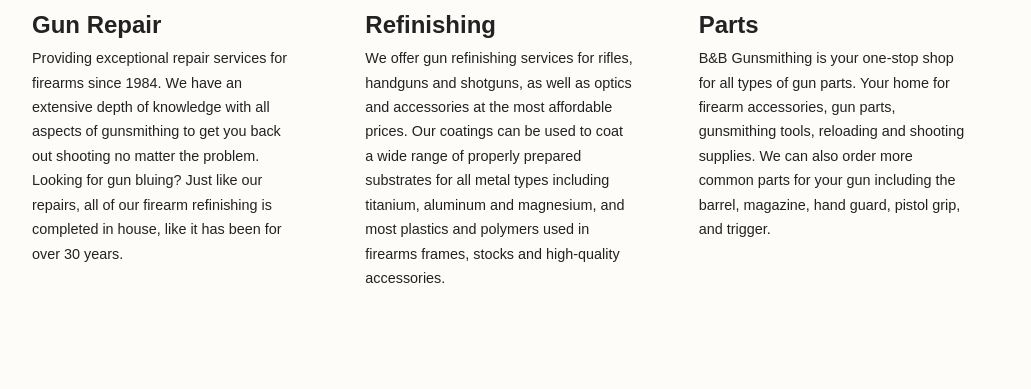
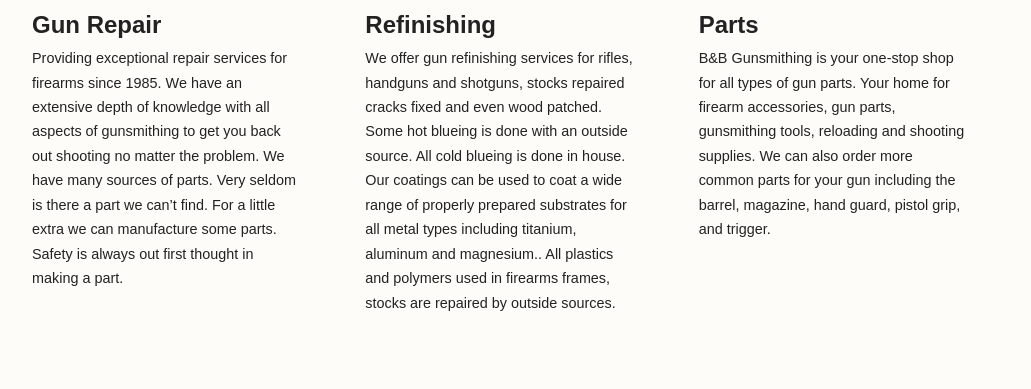
Before and after one commit to louisjames1125/BB_Gunsmithing, a plain HTML site: page index.html in a window 1280 px wide. Shown: the part 1216-1605 px from the top of the page, without its empty margins (140-1171 px from the left). Drawn offline with Linux system fonts and the light colour scheme; a web font is replaced by a local one.

Commit message:
Updating Text
Changing the text for the services sections

```diff
--- a/index.html
+++ b/index.html
@@ -61,20 +61,13 @@
             <div class="service">
                 <img src="./images/gunRepair.jpg" class="service__image" alt="Cleaning a gun">
                 <h1 class="service__title">Gun Repair</h1>
-                <p class="service__description">Providing exceptional repair services for firearms since 1984. We have
-                    an extensive depth of knowledge with all aspects of gunsmithing to get you back out shooting no
-                    matter the problem. Looking for gun bluing? Just like our repairs, all of our firearm refinishing is
-                    completed in house, like it has been for over 30 years.</p>
+                <p class="service__description">Providing exceptional repair services for firearms since 1985. We have an extensive depth of knowledge with all aspects of gunsmithing to get you back out shooting no matter the problem. We have many sources of parts. Very seldom is there a part we can’t find. For a little extra we can manufacture some parts. Safety is always out first thought in making a part.</p>
             </div>
             <div class="service">
                 <img src="./images/gunRefinishing.jpg" class="service__image" alt="Refinishing a gun">
                 <h1 class="service__title">Refinishing</h1>
-                <p class="service__description">We offer gun refinishing services for rifles,
-                    handguns and shotguns, as well as optics and accessories at the most affordable prices. Our coatings
-                    can be used to coat a wide range of properly prepared substrates for all
-                    metal types including titanium, aluminum and magnesium, and most plastics and polymers used in
-                    firearms
-                    frames, stocks and high-quality accessories.</p>
+                <p class="service__description">We offer gun refinishing services for rifles, handguns and shotguns, stocks repaired cracks fixed and even wood patched. Some hot blueing is done with an outside source. All cold blueing is done in house. Our coatings can be used to coat a wide range of properly prepared substrates for all metal types including titanium, aluminum and magnesium.. All plastics and polymers used in firearms frames, stocks are repaired by outside sources.
+</p>
             </div>
             <div class="service">
                 <img src="./images/gunParts.jpg" class="service__image" alt="Gun parts">
```
